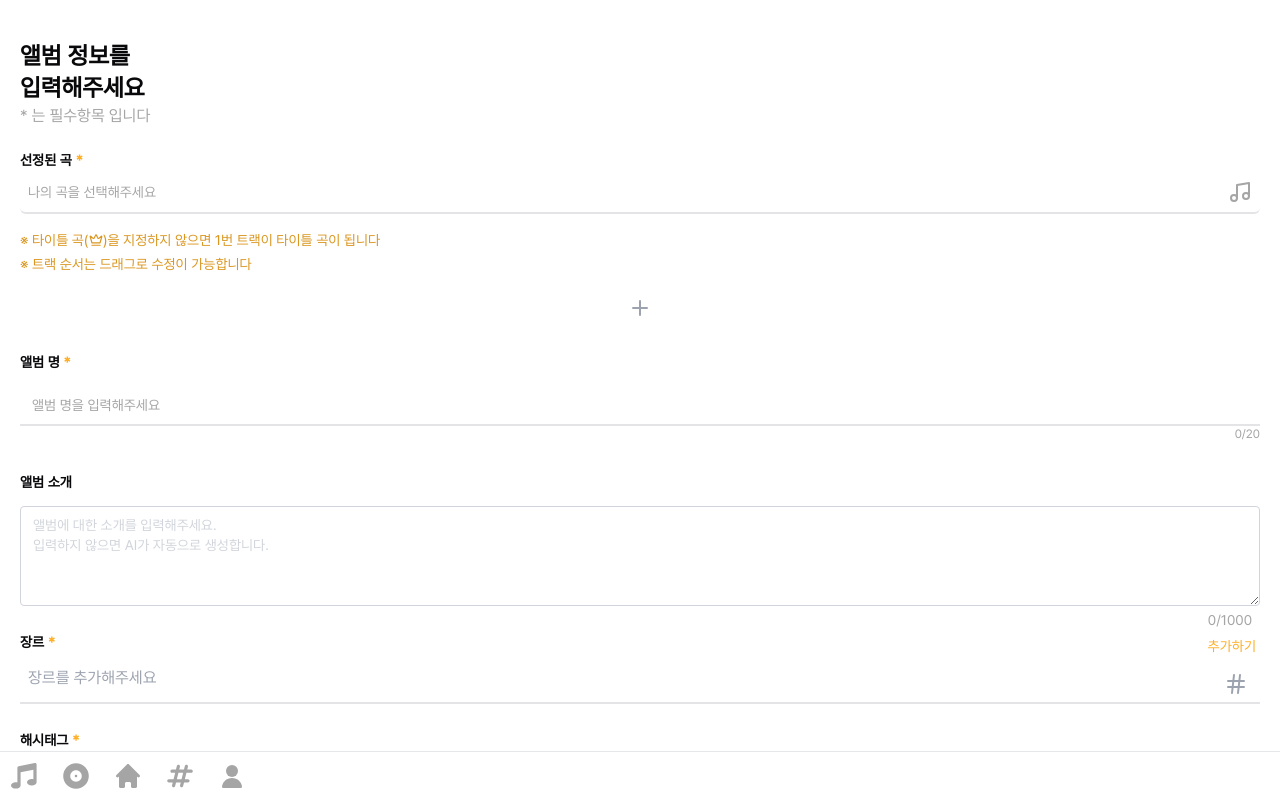
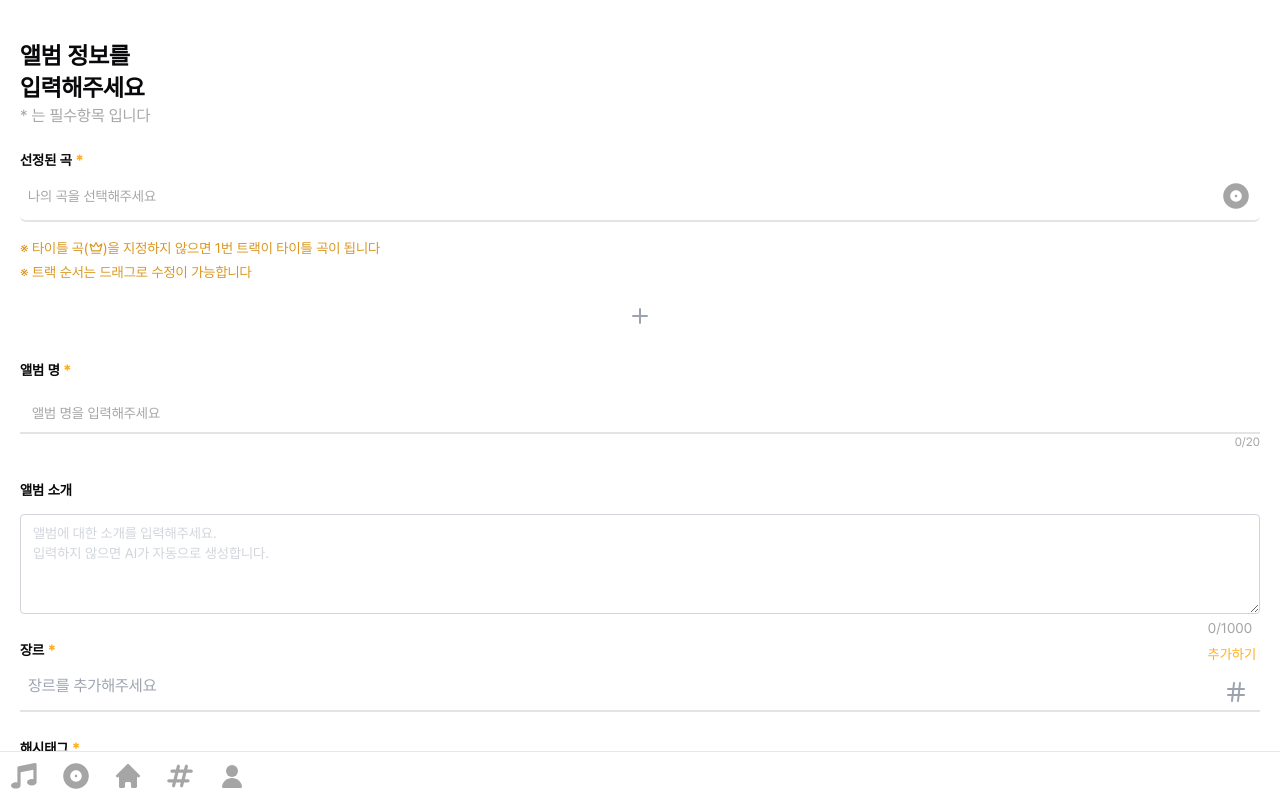
Before and after one commit to EH05/Melting, a React (Vite) app in the folder frontend/melting/: page /album/create in a window 1280 px wide. Shown: the top 800 px of the page. Built offline with nearby package versions, Linux system fonts and the light colour scheme.

Commit message:
style: 뮤직노트 아이콘 변경
Jira: S11P21A701-388

```diff
--- a/frontend/melting/src/components/Album/SongSelection.tsx
+++ b/frontend/melting/src/components/Album/SongSelection.tsx
@@ -1,12 +1,13 @@
 import { useState, useEffect } from 'react'
 import { useNavigate } from 'react-router-dom'
-import { Music, Plus, Minus, Crown } from 'lucide-react'
+import { Plus, Minus, Crown } from 'lucide-react'
 import {
   DragDropContext,
   Droppable,
   Draggable,
   DropResult,
 } from 'react-beautiful-dnd'
+import MusicNote from '../icon/MusicNote'
 
 import { Button } from '@/components/ui/button'
 import { Song } from '@/types/song'
@@ -80,7 +81,7 @@ export default function SongSelection({
               {selectedSongs.length === 0 ? (
                 <div className="flex justify-between items-center text-sm text-gray">
                   <span>나의 곡을 선택해주세요</span>
-                  <Music size={24} />
+                  <MusicNote />
                 </div>
               ) : (
                 <ul className="space-y-2">
```
